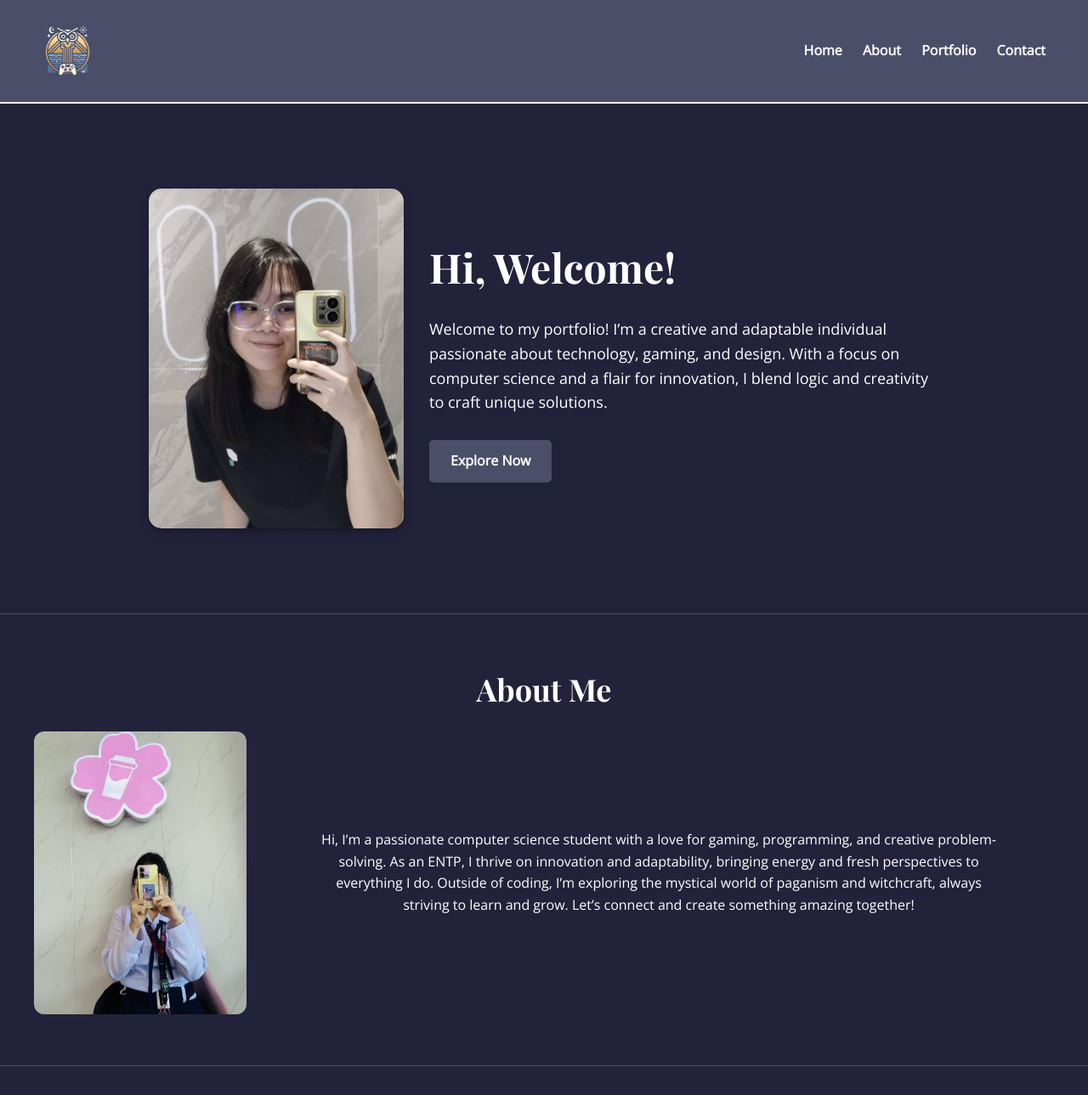
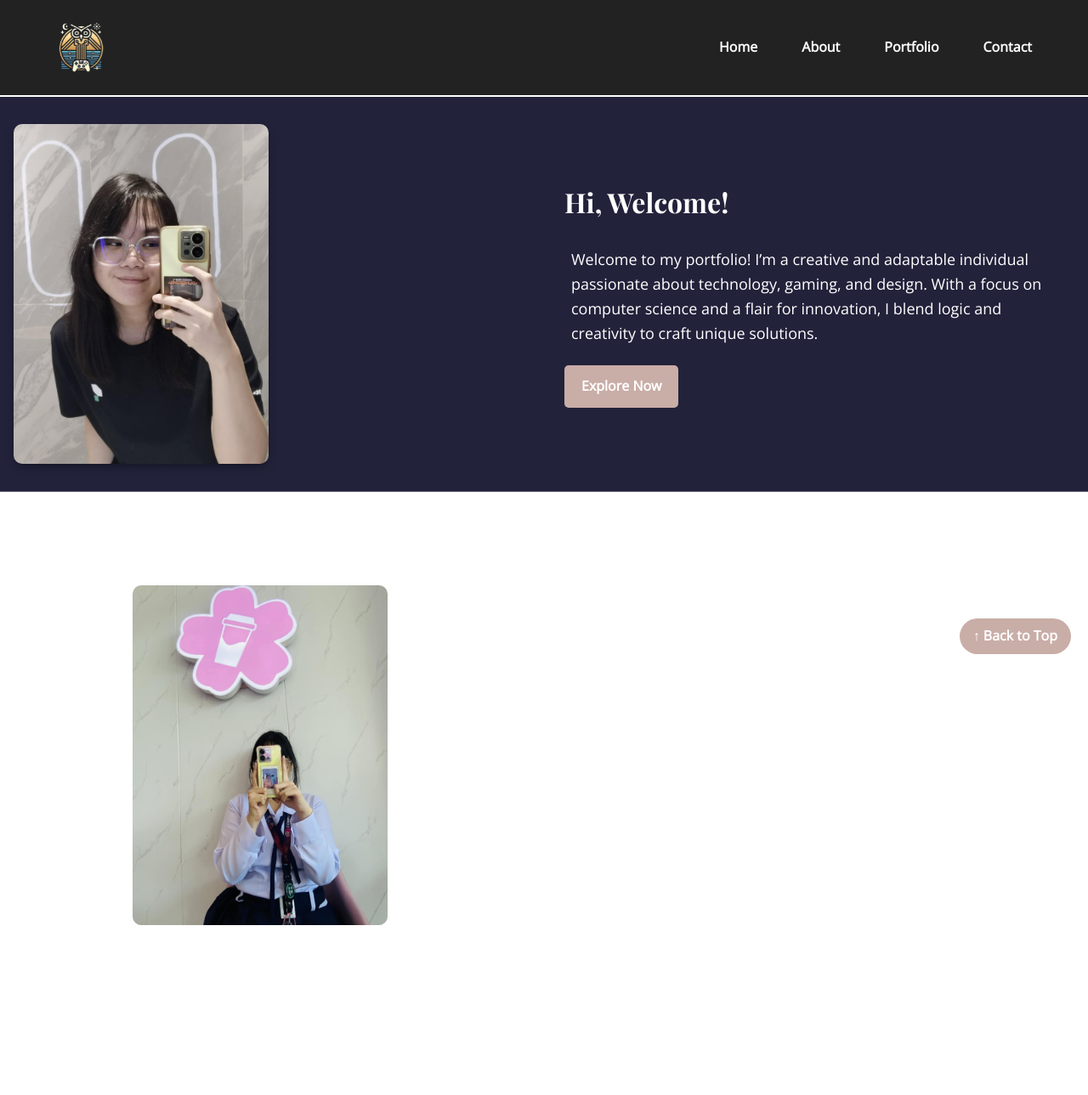
Before and after one commit to sshnorgenivae/ibanez-portfolios, a plain HTML site: page index.html in a window 1280 px wide. Shown: the top 1289 px of the page at 85% size. Drawn offline with nearby package versions, Linux system fonts and the light colour scheme; a script that the page names is missing.

Commit message:
Update main.css

```diff
--- a/main.css
+++ b/main.css
@@ -424,3 +424,179 @@
     z-index: 9999;
     transition: width 0.25s ease-out;
   }
+  /* Base Styles */
+body {
+  margin: 0;
+  font-family: 'Open Sans', sans-serif;
+  line-height: 1.6;
+  background: #fff;
+  color: #333;
+}
+
+header {
+  background: #222;
+  color: #fff;
+  padding: 1rem 0;
+  position: sticky;
+  top: 0;
+  z-index: 1000;
+}
+
+.header-container {
+  max-width: 1200px;
+  margin: auto;
+  padding: 0 1rem;
+  display: flex;
+  justify-content: space-between;
+  align-items: center;
+  flex-wrap: wrap;
+}
+
+.logo-img {
+  height: 40px;
+}
+
+nav {
+  display: flex;
+  gap: 1rem;
+}
+
+nav a {
+  color: #fff;
+  text-decoration: none;
+  font-weight: bold;
+}
+
+.hero {
+  padding: 2rem 1rem;
+  text-align: center;
+}
+
+.hero-content {
+  display: flex;
+  flex-direction: column;
+  align-items: center;
+}
+
+.hero-img {
+  width: 100%;
+  max-width: 300px;
+  border-radius: 10px;
+  margin-bottom: 1rem;
+}
+
+.hero-text h1 {
+  font-family: 'Playfair Display', serif;
+  font-size: 2rem;
+}
+
+.hero-text p {
+  max-width: 600px;
+  margin: auto;
+  padding: 0.5rem;
+}
+
+.btn {
+  display: inline-block;
+  margin-top: 1rem;
+  background: #c9ada7;
+  color: white;
+  padding: 0.75rem 1.25rem;
+  border-radius: 5px;
+  text-decoration: none;
+}
+
+/* About Section */
+#about, #portfolio, #contact {
+  padding: 2rem 1rem;
+  max-width: 1000px;
+  margin: auto;
+}
+
+.about-content {
+  display: flex;
+  flex-direction: column;
+  align-items: center;
+}
+
+.about-img {
+  width: 100%;
+  max-width: 300px;
+  border-radius: 10px;
+  margin-bottom: 1rem;
+}
+
+.about-content p {
+  text-align: center;
+}
+
+/* Projects */
+.project {
+  margin: 2rem 0;
+  text-align: center;
+}
+
+.project-img {
+  width: 100%;
+  max-width: 350px;
+  border-radius: 10px;
+}
+
+/* Contact */
+.contact-info p {
+  margin: 0.5rem 0;
+}
+
+/* Back to Top */
+.back-to-top {
+  position: fixed;
+  bottom: 30px;
+  right: 20px;
+  background: #c9ada7;
+  color: white;
+  padding: 0.5rem 1rem;
+  border-radius: 50px;
+  text-decoration: none;
+  font-weight: bold;
+  display: none;
+  z-index: 999;
+}
+
+footer {
+  text-align: center;
+  padding: 1rem;
+  background: #222;
+  color: white;
+}
+
+/* Mobile Styles (default: mobile-first) */
+@media (min-width: 768px) {
+  .hero-content {
+    flex-direction: row;
+    justify-content: space-between;
+    align-items: center;
+    text-align: left;
+  }
+
+  .hero-img {
+    margin-right: 2rem;
+    margin-bottom: 0;
+  }
+
+  .about-content {
+    flex-direction: row;
+    text-align: left;
+  }
+
+  .about-img {
+    margin-right: 2rem;
+  }
+
+  nav {
+    gap: 2rem;
+  }
+
+  .back-to-top {
+    display: inline-block;
+  }
+}
```
